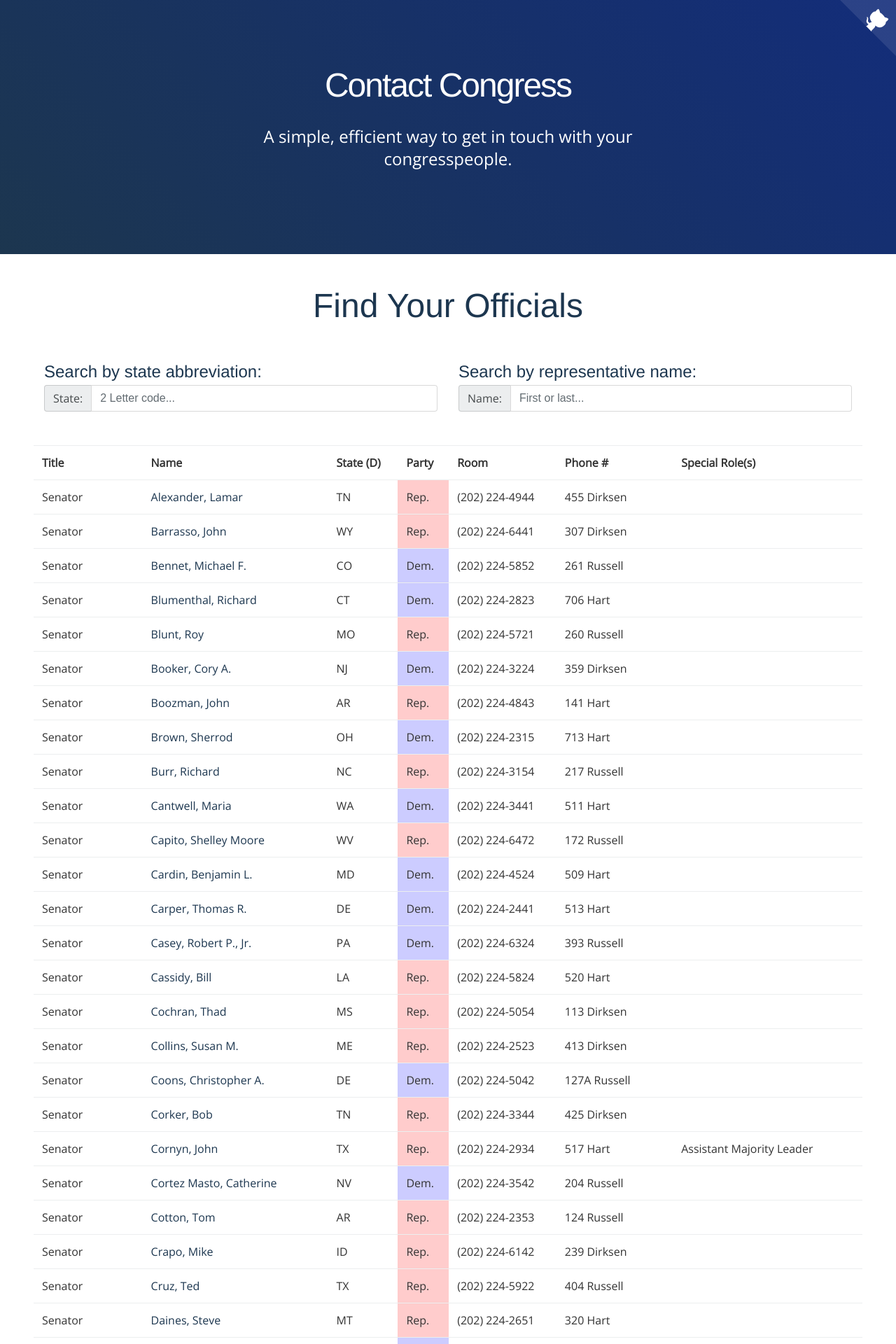
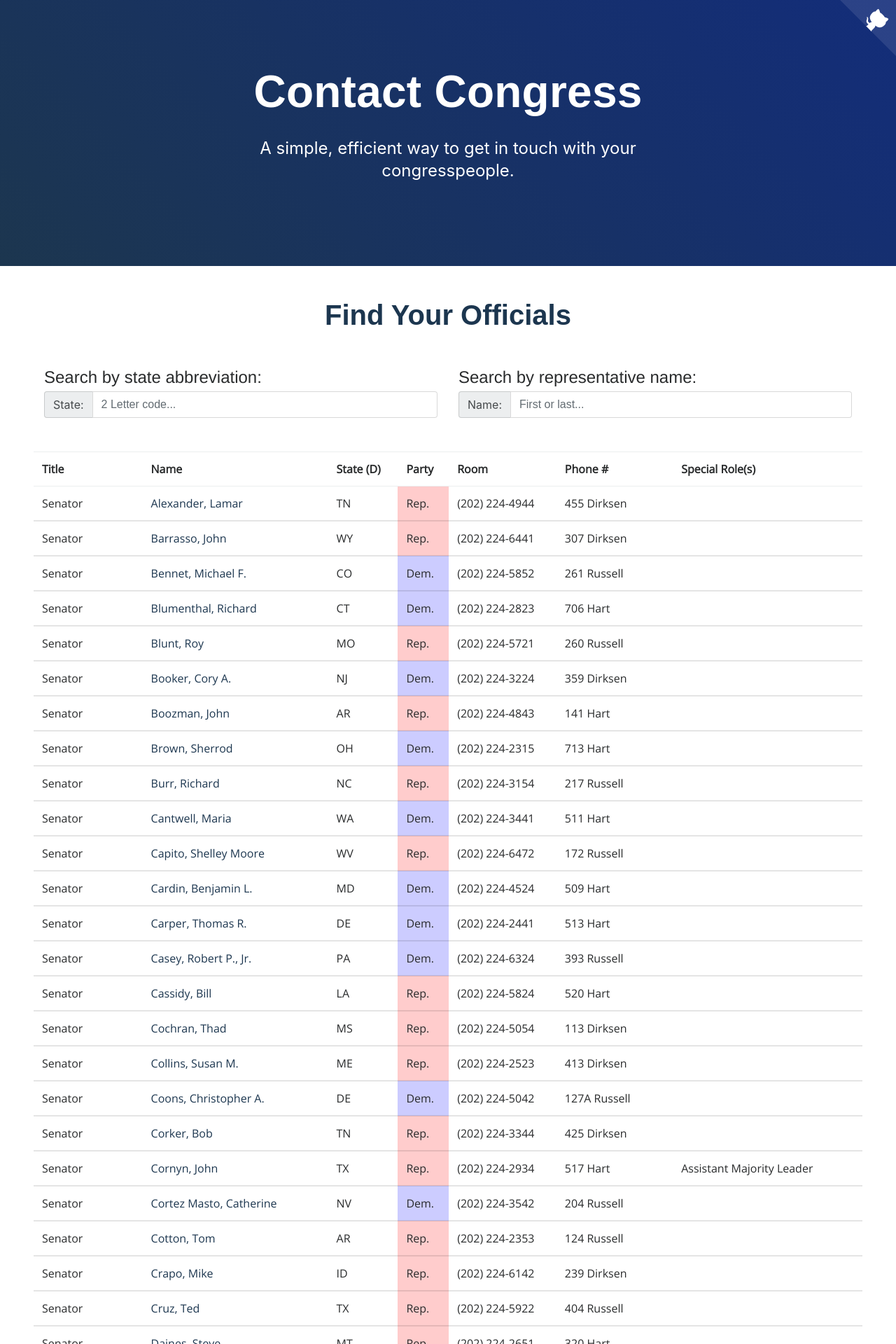
Before and after one commit to schwartzadev/contact-congress, a Jekyll site: the page built from index.html, in a window 1280 px wide. Shown: the top 1920 px of the page at 70% size. Built offline with Jekyll 4.4.1, drawn with Linux system fonts in a browser that asks for light colours; nearby versions of some CDN libraries; some web fonts are replaced.

Commit message:
overhaul and clean up sass, rm unused formatting

```diff
--- a/_sass/_base.scss
+++ b/_sass/_base.scss
@@ -1,15 +1,3 @@
-// Base
-
-html, body {
-  padding: 0;
-  margin: 0;
-	font-size: 16px;
-	line-height: 24px;
-  font-family: 'Open Sans', sans-serif;
-	color: #333;
-}
-
-
 section {
 	padding: 32px;
 
@@ -17,35 +5,6 @@
 		padding: 48px
 	}
 }
-
-
-header {
-	// position: fixed;
-	// background: $mainAccent;
-	color: #fff;
-	width: 100%;
-
-	nav {
-		padding: 12px;
-		float: right;
-		list-style: none;
-		margin: 0;
-
-		li {
-			display: inline-block;
-			margin-left: 12px;
-			font-size: 14px;
-			line-height: 14px;
-
-			a {
-				color: #fff;
-				text-decoration: none;
-        font-weight: bold;
-			}
-		}
-	}
-}
-
 
 .introduction {
 	padding: 64px 16px;
@@ -59,65 +18,32 @@
 	}
 
 	h1 {
-    letter-spacing: -2px;
-		font-size: 32px;
+		letter-spacing: .25px;
+		font-size: 48px;
 		color: #fff;
+
+		@media screen and (min-width: 640px) {
+			font-size: 64px;
+		}
 	}
 
 	p {
 		max-width: 580px;
 		margin: 24px auto;
+		font-size: 24px;
 
 		@media screen and (min-width: 640px) {
-			font-size: 24px;
 			line-height: 32px;
 		}
-	}
-
-	.btn {
-    display: inline-block;
-    margin: 24px 0 48px 0;
-    background: linear-gradient(to bottom, #ffffff 0%, #ececec 100%);
-    text-transform: uppercase;
-    font-weight: 800;
-    color: #333;
-    padding: 14px 20px;
-    text-decoration: none;
-    border-radius: 5px;
-    border: 1px solid #ddd;
-    box-shadow: 0px 3px 3px rgba(0,0,0,0.2);
-	}
-
-	a {
-		color: #fff;
 	}
 }
 
 section h1 {
 	text-align: center;
-	font-size: 300% !important;
-}
-
-section h4,
-section h4 a {
-	color: $mainAccent;
 }
 
 section a {
 	color: $mainAccent;
-}
-
-section h4 + p {
-	margin-top: 0;
-}
-
-.title {
-	font-weight: bold;
-}
-
-.table-small {
-	font-size: 10px;
-	text-wrap: normal;
 }
 
 .republican {
@@ -127,3 +53,15 @@
 .democrat {
 	background-color: rgba(0, 0, 255, .2);
 }
+
+table {
+	font-family: 'Open Sans', sans-serif;
+}
+
+thead {
+	font-weight: bold;
+}
+
+tbody tr {
+    border-bottom: 2px solid rgba(0, 0, 0, .1);
+}
--- a/_sass/_typography.scss
+++ b/_sass/_typography.scss
@@ -1,38 +1,35 @@
 
 
-h1, h3, h4, h5, h6 {
-	font-family: Helvetica, sans-serif;
+h1, h2, h3 {
+    font-family: 'Raleway', sans-serif;
 	margin: 0;
 	padding: 0;
 	color: $mainAccent;
 }
 
+h4, h5, h6 {
+    font-family: Helvetica, sans-serif;
+}
+
 h1 {
+	font-weight: bold;
 	margin-bottom: 24px;
+
 	@media screen and (min-width: 640px) {
 		margin-bottom: 30px;
 	}
 }
 
 h2 {
-	color: $thirdAccent;
-	margin-bottom: 24px;
-}
+	text-align: center;
+	font-size: 32px;
 
-h3 {
-	margin-bottom: 24px;
+	@media screen and (min-width: 640px) {
+		font-size: 40px;
+	}
 }
 
 h4 {
 	margin-bottom: 6px;
 	margin-top: 24px;
 }
-
-p {
-	marign-bottom: 24px;
-}
-
-
-ul ul a {
-  color: $mainAccent;
-}
```
Lines whose indentation alone changed are shown as unchanged.
